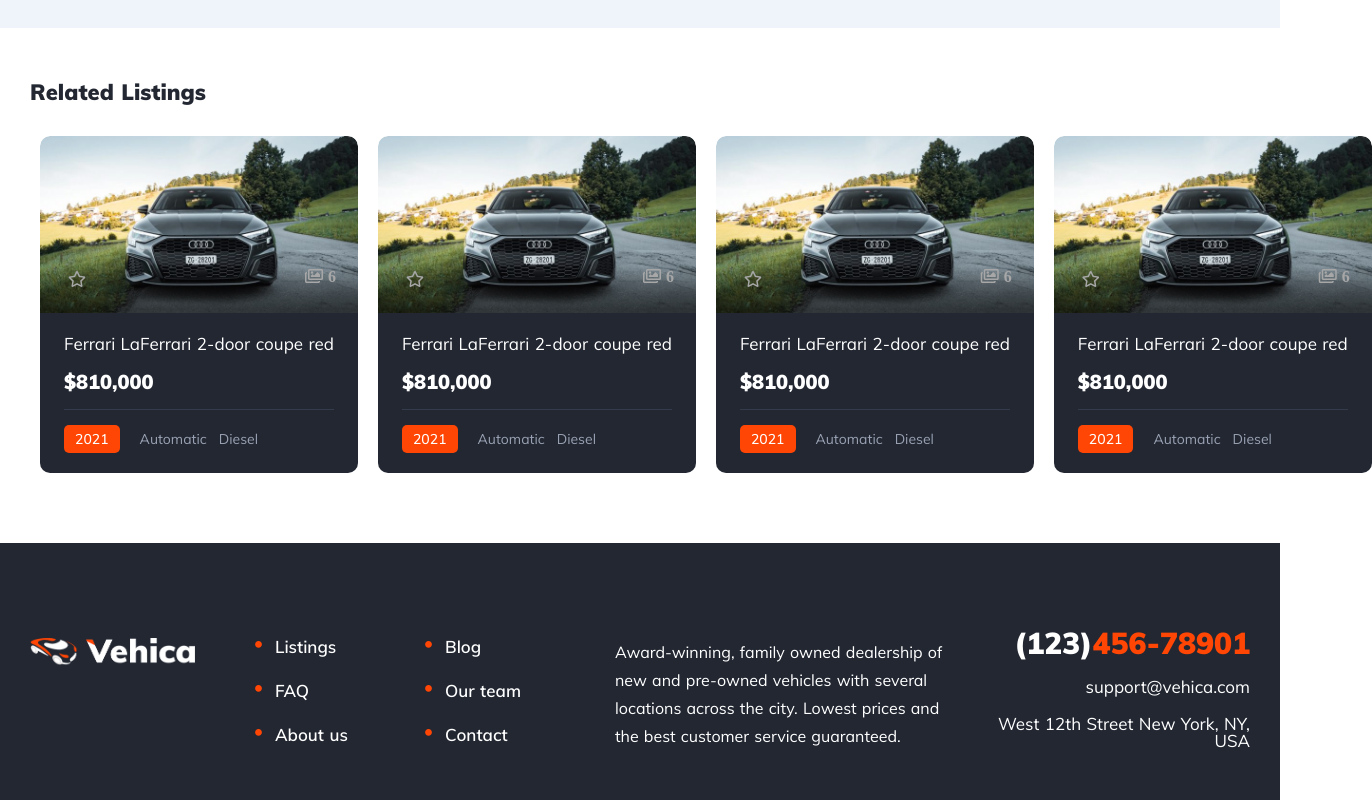
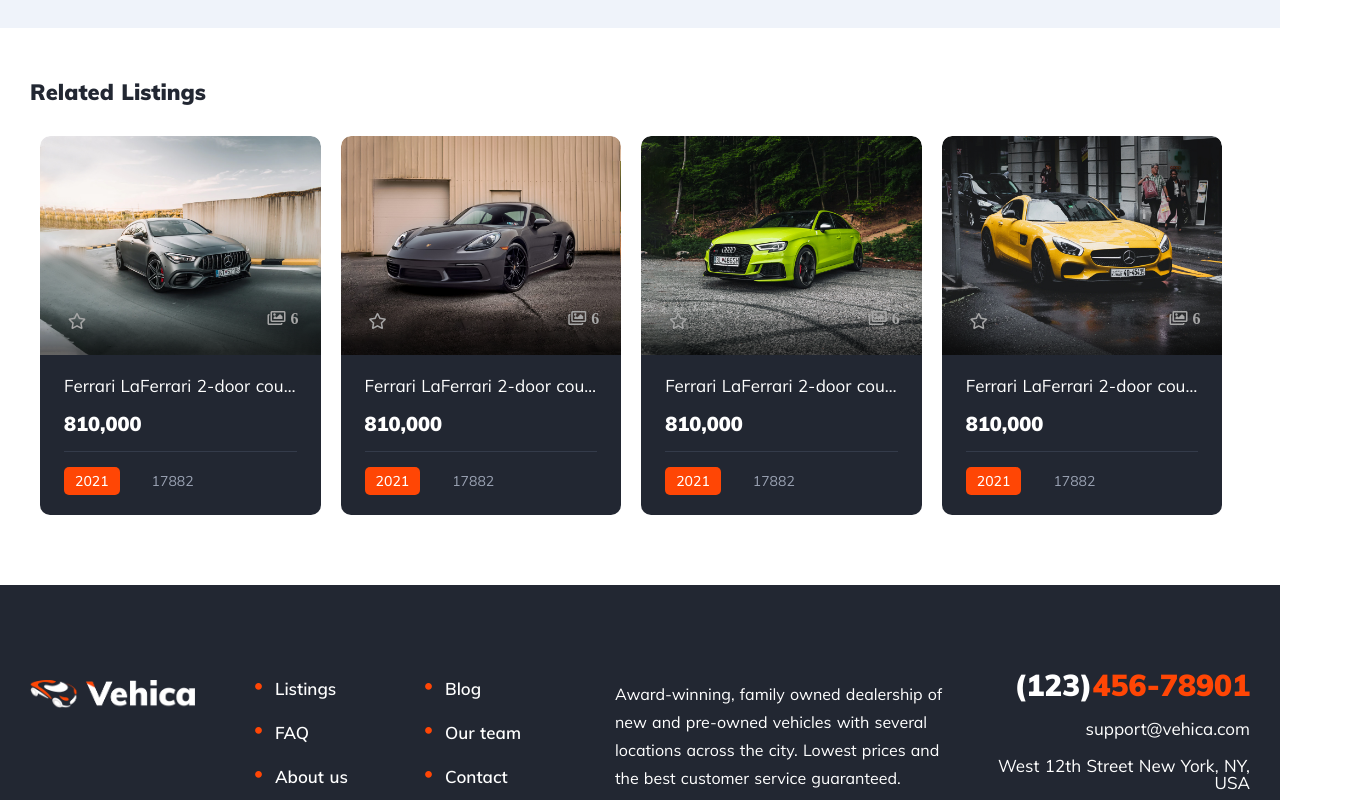
Before and after one commit to karlgeBear/export-cars, a Nuxt app: page /used-cars-detail/1 in a window 1280 px wide. Shown: the part 2280-3080 px from the top of the page, 1372 px wide, since content can reach past the window. Built offline with nearby package versions, Linux system fonts and the light colour scheme.

Commit message:
Add carList conponent

```diff
--- /dev/null
+++ b/components/common/CarList.vue
@@ -0,0 +1,31 @@
+<template>
+  <div class="car-list">
+    <CommonCard :carListData="carListData" :cardW="cardW"></CommonCard>
+  </div>
+</template>
+
+<script>
+export default {
+  name: 'CarList',
+  data() {
+    return {
+
+    };
+  },
+  props:{
+    carListData:Array,
+    cardW:String
+  },
+  mounted() {
+
+  },
+
+  methods: {
+
+  },
+};
+</script>
+
+<style lang="scss" scoped>
+
+</style>
--- a/components/common/Card.vue
+++ b/components/common/Card.vue
@@ -1,11 +1,12 @@
 <template>
-  <div class="car-card" >
+  <div class="card">
+    <div class="car-card" v-for="(item,index) in carListData" :key="index" :style="`width:${cardW}`">
       <div class="featured-item">
         <div class="item-img">
           <a href="#">
             <div class="single-car-img">
               <img
-              src="~/assets/imgs/cars/audi3-670x372.jpg"
+                :src="item.pictures"
                 alt="car"
                 class="scaling"
               />
@@ -15,7 +16,7 @@
                 <i class="far fa-star"></i>
               </div>
               <div class="img-inner__num">
-              <i class="far fa-images"><span>6</span></i>
+                <i class="far fa-images"><span>{{item.pictureSum}}</span></i>
               </div>
             </div>
           </a>
@@ -23,14 +24,15 @@
         <div class="item-text">
           <div class="item-text-top">
             <div class="single-car-title">
-            Ferrari LaFerrari 2-door coupe red
+              {{item.title}}
             </div>
-          <div class="single-car-price">$810,000</div>
+            <div class="single-car-price">{{item.price}}</div>
           </div>
           <div class="item-text-bottom">
-          <div class="btn vehica-car-card__info__single">2021</div>
-          <div class="vehica-car-card__info__single">Automatic</div>
-          <div class="vehica-car-card__info__single">Diesel</div>
+            <div class="btn vehica-car-card__info__single">{{item.year}}</div>
+            <div class="vehica-car-card__info__single">{{item.transmission}}</div>
+            <div class="vehica-car-card__info__single">{{item.Kilometers}}</div>
+          </div>
         </div>
       </div>
     </div>
@@ -44,7 +46,18 @@
   data() {
     return {};
   },
-
+	props:{
+    carListData:Array,
+		cardW:{
+			type:String,
+			default:"100%"
+		},
+		//Whether a newline
+		wrap:{
+			type:String,
+			default:"wrap"
+		},
+  },
   mounted() { },
 
   methods: {},
@@ -52,8 +65,11 @@
 </script>
 
 <style lang="scss" scoped>
+.card{
+  display: flex;
+  flex-wrap: wrap;
   .car-card{
-  width: 100%;
+    width: 23.5%;
     margin: 0 10px 20px;
     .featured-item {
       width: 100%;
@@ -172,5 +188,6 @@
       }
     }
   }
+}
 
 </style>
--- a/pages/used-cars-detail/_title.vue
+++ b/pages/used-cars-detail/_title.vue
@@ -158,12 +158,7 @@
     <div class="related-listings">
       <div class="container">
         <h1 class="head-title">Related Listings</h1>
-        <div class="related-listings-car-list">
-          <CommonCard />
-          <CommonCard />
-          <CommonCard />
-          <CommonCard />
-        </div>
+        <CommonCarList :carListData="carListData" cardW="23%"></CommonCarList>
 
       </div>
     </div>
@@ -201,8 +196,45 @@
         'Continental',
         'Continental',
         'Continental'
+      ],
+      carListData: [
+        {
+          title:'Ferrari LaFerrari 2-door coupe red',
+          price:'810,000',
+          year:'2021',
+          Transmission:'Auto',
+          Kilometers: 17882,
+          pictures:require('~/assets/imgs/cars/swiper-car-1.jpg'),
+          pictureSum: 6
+        },
+        {
+          title:'Ferrari LaFerrari 2-door coupe red',
+          price:'810,000',
+          year:'2021',
+          Transmission:'Auto',
+          Kilometers: 17882,
+          pictures:require('~/assets/imgs/cars/swiper-car-2.jpg'),
+          pictureSum: 6
+        },
+        {
+          title:'Ferrari LaFerrari 2-door coupe red',
+          price:'810,000',
+          year:'2021',
+          Transmission:'Auto',
+          Kilometers: 17882,
+          pictures:require('~/assets/imgs/cars/swiper-car-3.jpg'),
+          pictureSum: 6
+        },
+        {
+          title:'Ferrari LaFerrari 2-door coupe red',
+          price:'810,000',
+          year:'2021',
+          Transmission:'Auto',
+          Kilometers: 17882,
+          pictures:require('~/assets/imgs/cars/swiper-car-4.jpg'),
+          pictureSum: 6
+        }
       ]
-
     };
   },
   computed: {
```
Lines whose indentation alone changed are shown as unchanged.
